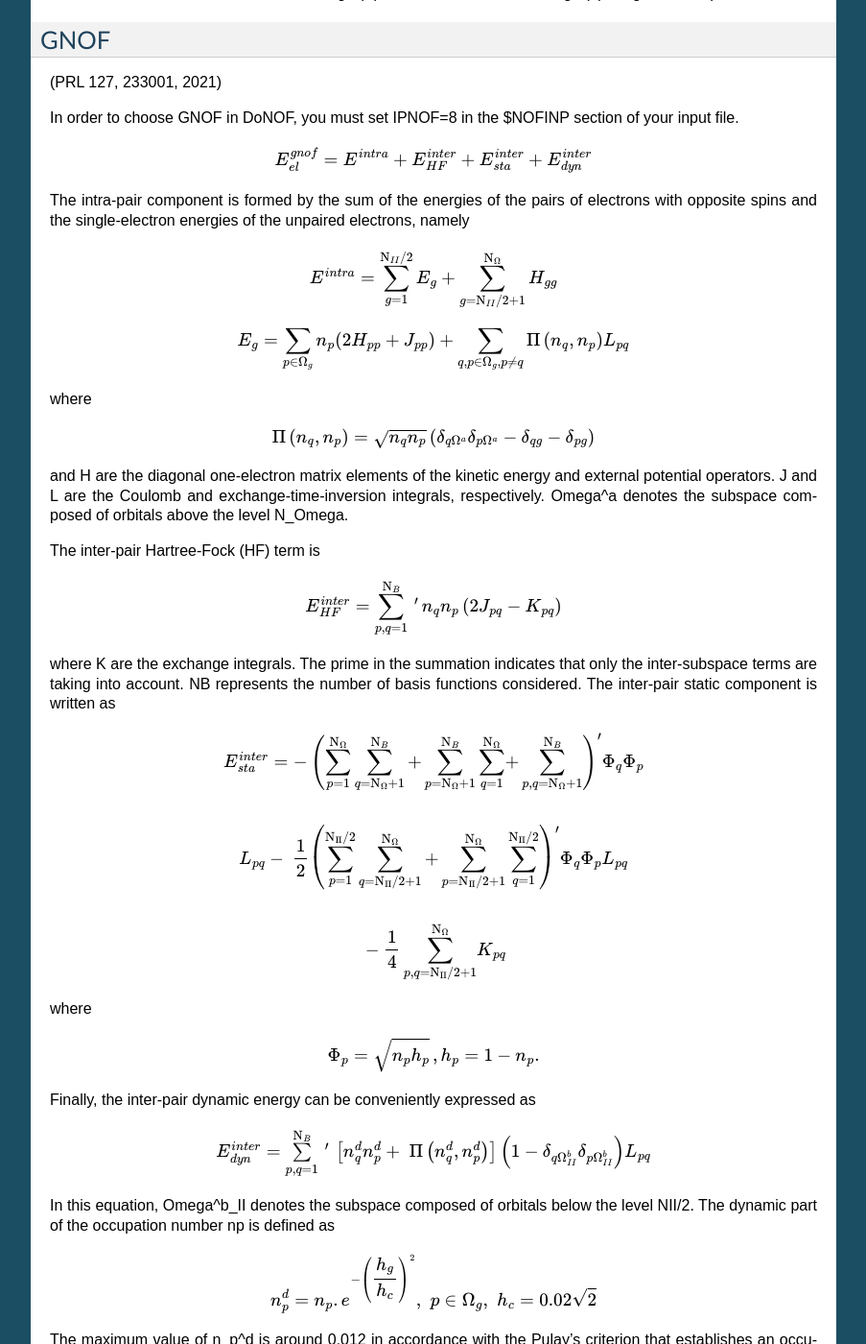
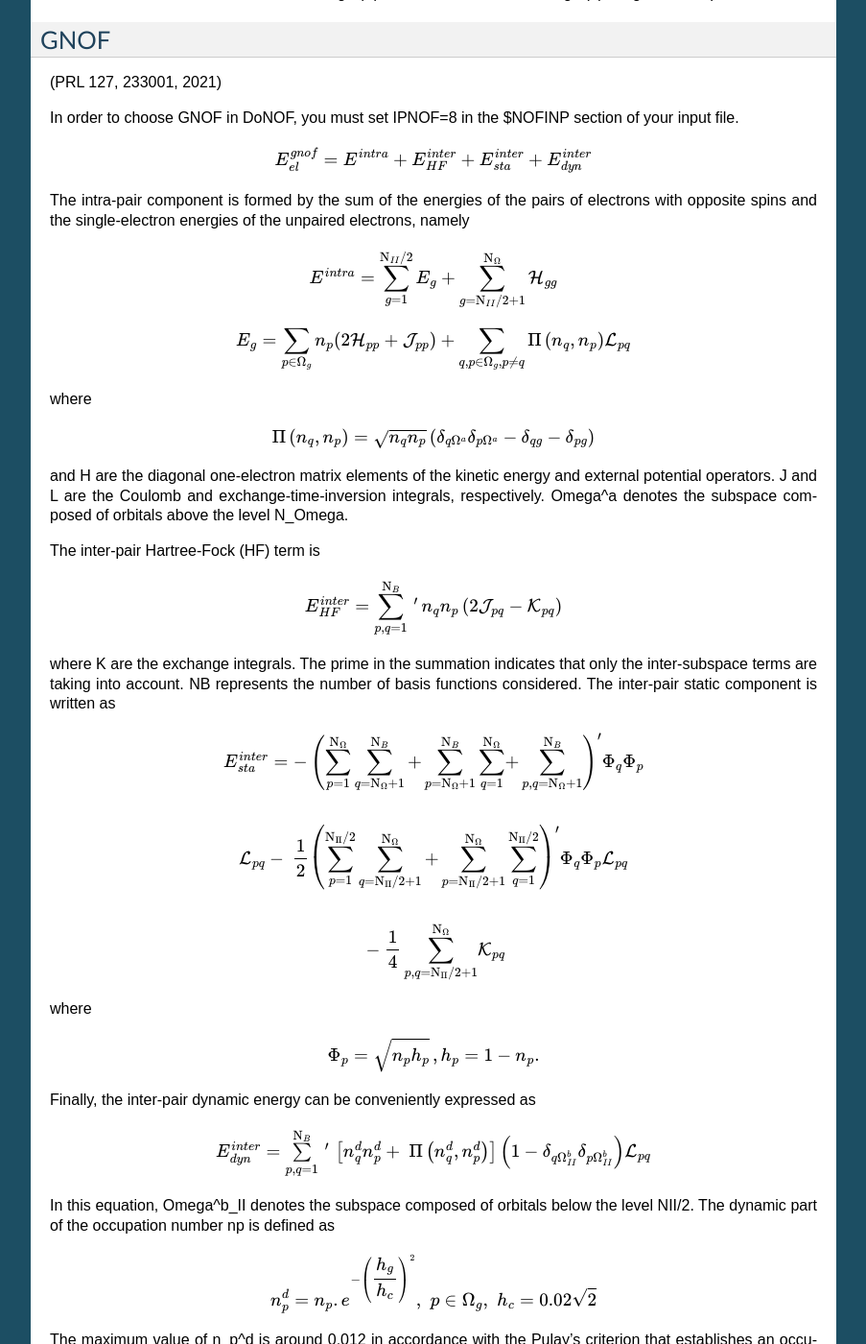
Before and after one commit to DoNOF/DoNOF-Documentation, a Sphinx documentation site: the page built from docs/PNOF57.rst, in a window 1280 px wide and 1400 px high, scrolled down 2990 px. Shown: the whole window at 96% size, without its empty margins (198-1101 px from the left). Built offline with Sphinx 7.4.7, drawn with Linux system fonts in a browser that asks for light colours.

Commit message:
Update PNOF57.rst

```diff
--- a/docs/PNOF57.rst
+++ b/docs/PNOF57.rst
@@ -155,11 +155,11 @@ The intra-pair component is formed by the sum of the energies of the pairs of el
 .. math::
 
     E^{intra} = {\displaystyle \sum\limits _{g=1}^{\mathrm{N}_{II} /2} E_g }
-    +  {\displaystyle \sum\limits _{g=\mathrm{N}_{II} /2 + 1}^{\mathrm{N}_{\Omega}} H_{gg} }
+    +  {\displaystyle \sum\limits _{g=\mathrm{N}_{II} /2 + 1}^{\mathrm{N}_{\Omega}} \mathcal{H}_{gg} }
 
 .. math::
 
-    E_g = \sum\limits _{p\in\Omega_g} n_p (2H_{pp}+J_{pp}) + \sum\limits _{q,p\in\Omega_g,p\neq q} \Pi \left( n_q,n_p \right) L_{pq}
+    E_g = \sum\limits _{p\in\Omega_g} n_p (2 \mathcal{H}_{pp}+\mathcal{J}_{pp}) + \sum\limits _{q,p\in\Omega_g,p\neq q} \Pi \left( n_q,n_p \right) \mathcal{L}_{pq}
 
 where
 
@@ -173,13 +173,13 @@ The inter-pair Hartree-Fock (HF) term is
 
 .. math::
 
-    E _{HF}^{inter} = \sum\limits _{p,q=1}^{\mathrm{N}_B}\,'\, n_q n_p \left( 2J_{pq}-K_{pq} \right)
+    E _{HF}^{inter} = \sum\limits _{p,q=1}^{\mathrm{N}_B}\,'\, n_q n_p \left( 2\mathcal{J}_{pq}-\mathcal{K}_{pq} \right)
 
 where K are the exchange integrals. The prime in the summation indicates that only the inter-subspace terms are taking into account. NB represents the number of basis functions considered. The inter-pair static component is written as
 
 .. math::
 
- \begin{array}{c} E _{sta}^{inter} = -\left({ \displaystyle \sum _{p=1}^{\mathrm{N}_{\Omega}} \sum _{q=\mathrm{N}_{\Omega}+1}^{\mathrm{N}_{B}} + \sum _{p=\mathrm{N}_{\Omega}+1}^{\mathrm{N}_{B}} \sum _{q=1}^{\mathrm{N}_{\Omega}}}\right. \left.{\displaystyle  + \sum _{p,q=\mathrm{N}_{\Omega}+1}^{\mathrm{N}_{B}}}\right)' \Phi _{q} \Phi _{p} \\ \\ L _{pq} - \:\dfrac{1}{2}\left({\displaystyle \sum\limits _{p=1}^{\mathrm{N _{II}}/2} \sum _{q=\mathrm{N _{II}}/2+1}^{\mathrm{N}_{\Omega}} + \sum _{p=\mathrm{N _{II}}/2+1}^{\mathrm{N} _{\Omega}}\sum\limits _{q=1}^{\mathrm{N_{II}}/2}}\right)' \Phi_q \Phi_p L _{pq} \\ \\ {\displaystyle \:-\:\dfrac{1}{4} \sum _{p,q=\mathrm{N _{II}}/2+1}^{\mathrm{N}_{\Omega}}}K _{pq}\end{array}
+ \begin{array}{c} E _{sta}^{inter} = -\left({ \displaystyle \sum _{p=1}^{\mathrm{N}_{\Omega}} \sum _{q=\mathrm{N}_{\Omega}+1}^{\mathrm{N}_{B}} + \sum _{p=\mathrm{N}_{\Omega}+1}^{\mathrm{N}_{B}} \sum _{q=1}^{\mathrm{N}_{\Omega}}}\right. \left.{\displaystyle  + \sum _{p,q=\mathrm{N}_{\Omega}+1}^{\mathrm{N}_{B}}}\right)' \Phi _{q} \Phi _{p} \\ \\ \mathcal{L}_{pq} - \:\dfrac{1}{2}\left({\displaystyle \sum\limits _{p=1}^{\mathrm{N _{II}}/2} \sum _{q=\mathrm{N _{II}}/2+1}^{\mathrm{N}_{\Omega}} + \sum _{p=\mathrm{N _{II}}/2+1}^{\mathrm{N} _{\Omega}}\sum\limits _{q=1}^{\mathrm{N_{II}}/2}}\right)' \Phi_q \Phi_p \mathcal{L}_{pq} \\ \\ {\displaystyle \:-\:\dfrac{1}{4} \sum _{p,q=\mathrm{N _{II}}/2+1}^{\mathrm{N}_{\Omega}}} \mathcal{K}_{pq}\end{array}
 
 where
 
@@ -191,7 +191,7 @@ Finally, the inter-pair dynamic energy can be conveniently expressed as
 
 .. math::
 
- \begin{array}{c} E_{dyn}^{inter}=\sum\limits _{p,q=1}^{\mathrm{N}_{B}}\,'\, \left[n_{q}^{d}n_{p}^{d} +\;\Pi\left(n_{q}^{d},n_{p}^{d}\right)\right] \left(1-\delta_{q\Omega^{b}_{II}}\delta_{p\Omega^{b}_{II}}\right)L_{pq} \end{array}
+ \begin{array}{c} E_{dyn}^{inter}=\sum\limits _{p,q=1}^{\mathrm{N}_{B}}\,'\, \left[n_{q}^{d}n_{p}^{d} +\;\Pi\left(n_{q}^{d},n_{p}^{d}\right)\right] \left(1-\delta_{q\Omega^{b}_{II}}\delta_{p\Omega^{b}_{II}}\right)\mathcal{L}_{pq} \end{array}
 
 In this equation, Omega^b_II denotes the subspace composed of orbitals below the level NII/2. The dynamic part of the occupation number np is defined as
 
```
